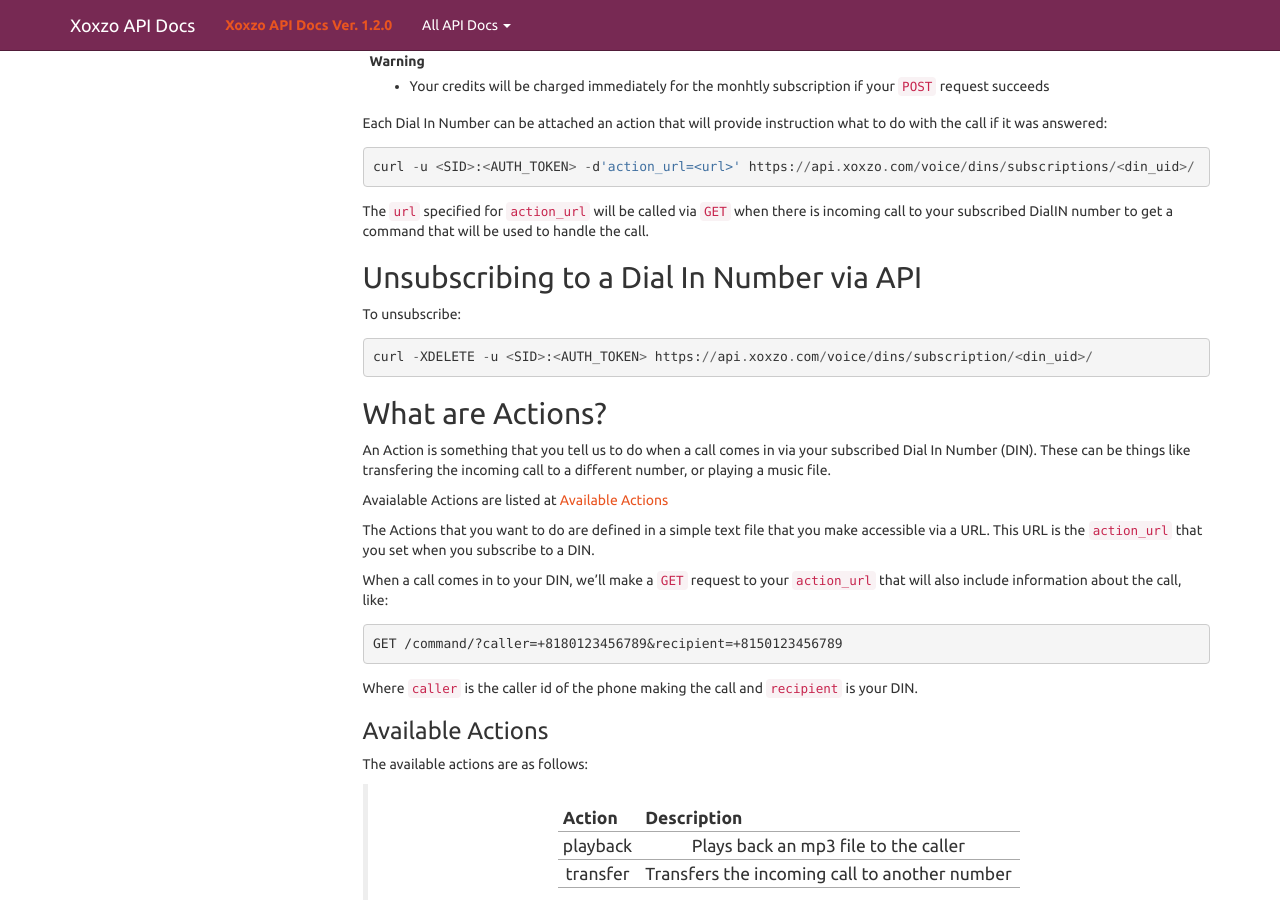
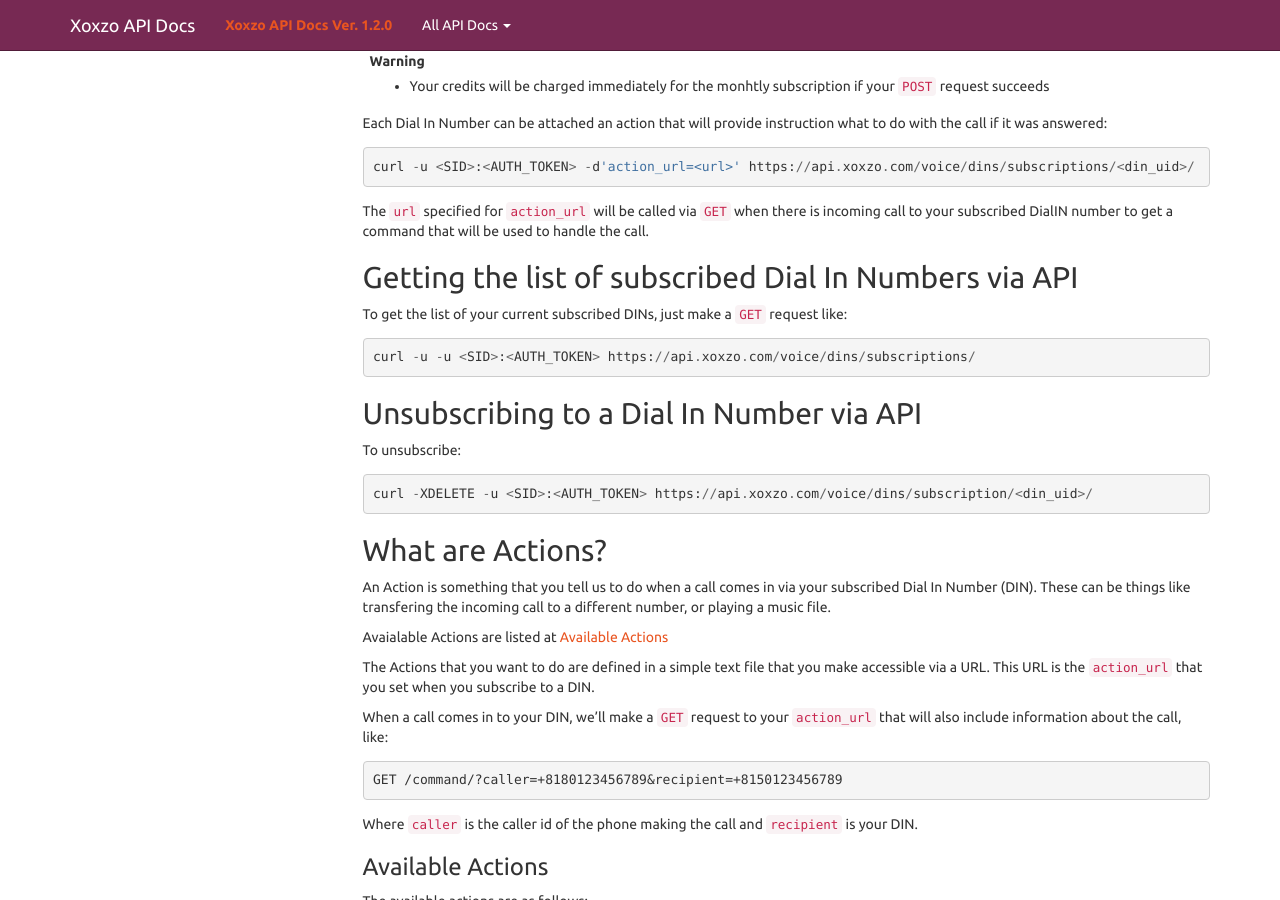
Before and after one commit to xoxzo/docs.xoxzo.com, a Sphinx documentation site: the page built from source/din.rst, in a window 1280 px wide and 900 px high, scrolled down 1486 px. Built offline with Sphinx 7.4.7, drawn with Linux system fonts in a browser that asks for light colours.

Commit message:
Added explanation about get-current-subscrition

```diff
--- a/source/din.rst
+++ b/source/din.rst
@@ -85,6 +85,13 @@
 The ``url`` specified for ``action_url`` will be called via ``GET`` when there is incoming call to your subscribed DialIN number to get a command that will be
 used to handle the call.
 
+Getting the list of subscribed Dial In Numbers via API
+============================================
+
+To get the list of your current subscribed DINs, just make a ``GET`` request like::
+
+   curl -u -u <SID>:<AUTH_TOKEN> https://api.xoxzo.com/voice/dins/subscriptions/
+
 Unsubscribing to a Dial In Number via API
 ============================================
 
```
Also changed, not shown: 1 other file.
